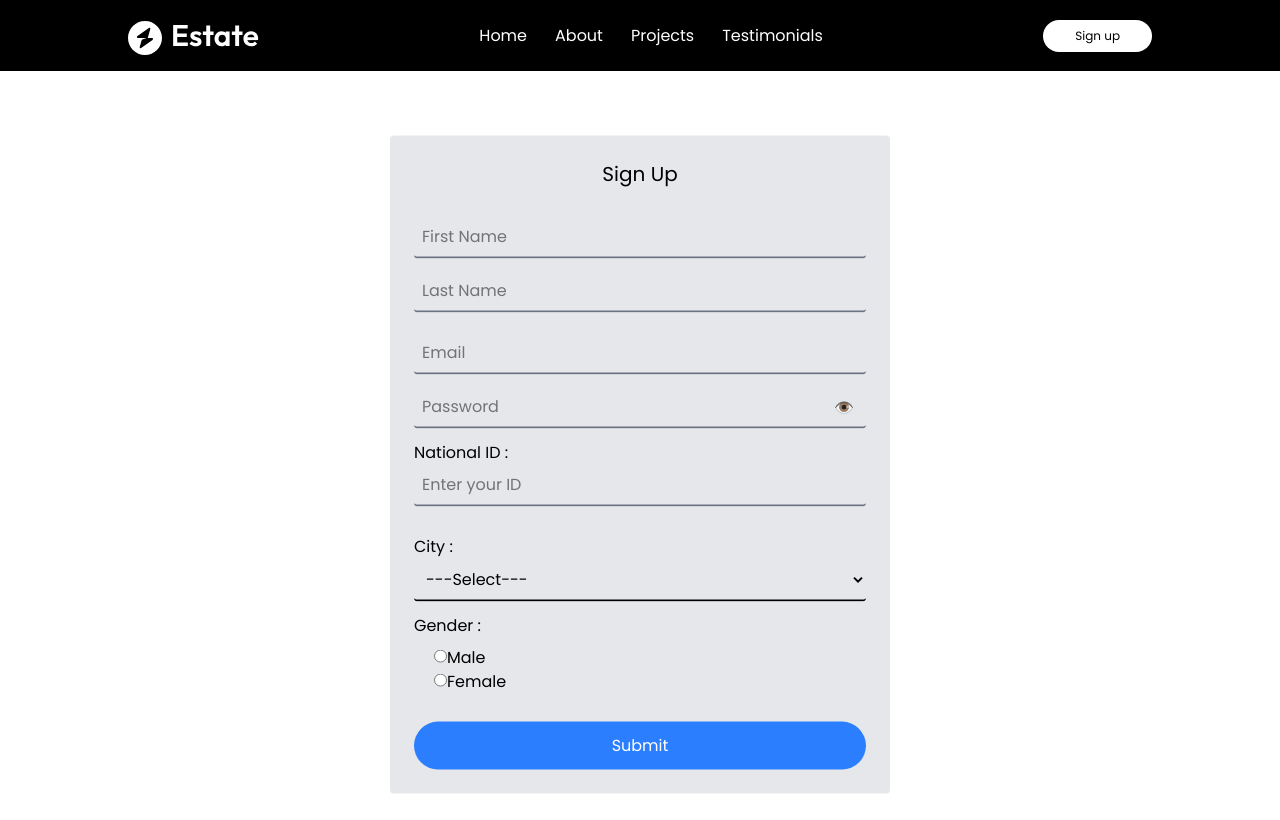
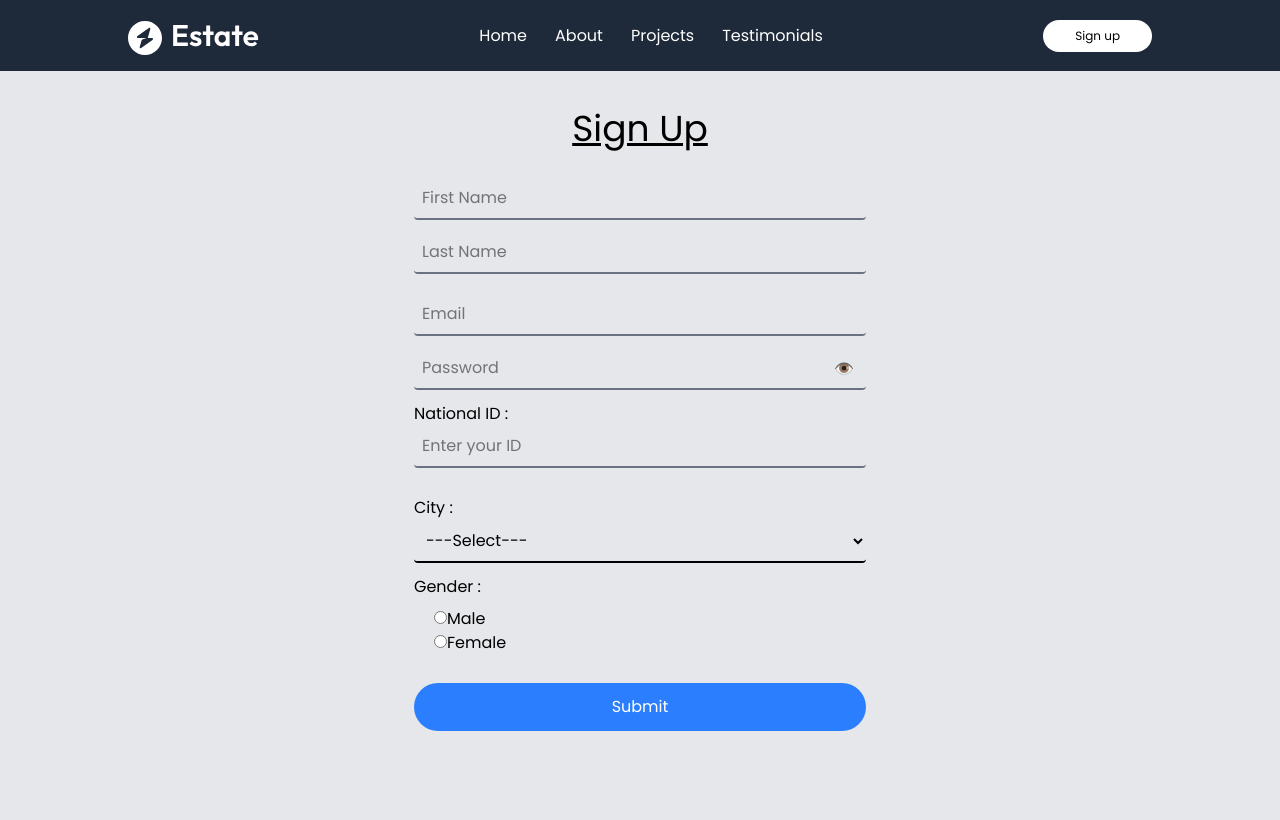
Before and after one commit to la3t0Masoud/Real-state, a React (Vite) app in the folder real-state/: page /SignUp in a window 1280 px wide. Built offline with nearby package versions, Linux system fonts and the light colour scheme.

Commit message:
some bugs fixed

```diff
--- a/real-state/src/components/Navbar.jsx
+++ b/real-state/src/components/Navbar.jsx
@@ -16,7 +16,7 @@ function Navbar(){
     };
   },[showMobileMenu])
   return (
-    <div className='absolute top-0 left-0 w-full z-10 bg-black' >
+    <div className='absolute top-0 left-0 w-full z-10 bg-gray-800' >
       <div className='container mx-auto flex justify-between items-center py-4 px-6 md:px-20 lg:px-32 bg-transparent gap-7'  >
         <Link to='/'> <img src={assets.logo} alt=""/></Link>
         <ul className='hidden md:flex gap-7 text-white ' >
@@ -38,7 +38,7 @@ function Navbar(){
           <a onClick={()=>{setshowMobileMenu(false)}} href="#About" className='px-4 py-2 rounded-full inline-block'>About</a>
           <a onClick={()=>{setshowMobileMenu(false)}} href="#Projects" className='px-4 py-2 rounded-full inline-block'>Projects</a>
           <a onClick={()=>{setshowMobileMenu(false)}} href="#Testimonails" className='px-4 py-2 rounded-full inline-block'>Testimonails</a>
-          <Link to='/SignUp'><a onClick={()=>{setshowMobileMenu(false)}} className='px-4 py-2 rounded-full inline-block'>Sign Up</a></Link>
+          <Link to='/SignUp'><a onClick={()=>{setshowMobileMenu(false)}} className='px-4 py-2 rounded-full inline-block bg-blue-300'>Sign Up</a></Link>
         </ul>
       </div>
     </div>
--- a/real-state/src/components/Projects.jsx
+++ b/real-state/src/components/Projects.jsx
@@ -26,7 +26,13 @@ const Projects = () => {
     setCurrentIndex((prevIndex)=>prevIndex ===0? projectsData.length-1:prevIndex-1)
   }
   return (
-    <motion.div initial={{opacity:0, x:-200}} transition={{duration:1.2}} whileInView={{opacity:1,x:0}} viewport={{once:true}} className='container mx-auto py-4 pt-20 px-6 md:px-20 lg:px-32 my-20 w-full overflow-hidden' id='Projects' >
+    <motion.div
+      initial={{opacity:0, x:-200}}
+      transition={{duration:1.2}}
+      whileInView={{opacity:1,x:0}}
+      viewport={{once:true}}
+      className='container mx-auto py-4 pt-20 px-6 md:px-20 lg:px-32 my-20 w-full overflow-hidden'
+      id='Projects' >
 
       <h1 className='text-2xl sm:text-4xl font-bold mb-2 text-center'>Projects <span className='underline underline-offset-4 decoration-1 under font-light' >Completed</span></h1>
 
@@ -45,7 +51,7 @@ const Projects = () => {
 
         <div className='overflow-hidden ' >
           <div className='flex gap-8 transition-transform duration-500 ease-in-out'
-          style={{transform:`translateX(-${(currentIndex*100)/cardsToShow}%)`}}>
+          style={{transform:`translateX(-${(currentIndex*108.5)/cardsToShow}%)`}}>
             {projectsData.map((project,index)=>(
               <div key={index} className='relative flex-shrink-0 w-full sm:w-1/4'>
                 <img src={project.image} alt={project.title} className='w-full h-auto mb-14' />
--- a/real-state/src/components/Signup.jsx
+++ b/real-state/src/components/Signup.jsx
@@ -60,8 +60,6 @@ const Signup = () => {
 
   try {
     await validationSchema.validate(formData, { abortEarly: false });
-    console.log("Form submitted", formData);
-    console.log("Gender selected:", formData.gender);
   } catch (error) {
     const newErrors = {};
     error.inner.forEach((err) => {
@@ -151,10 +149,11 @@ const Signup = () => {
     <>
     <Navbar />
     <ToastContainer/>
-    <div className='mb-5 bg-gray-200'>
-      <form onSubmit={handleSubmit} className='flex flex-col justify-center items-center gap-3 absolute top-1 left-1/2 -translate-x-1/2 translate-y-1/5 bg-gray-200 rounded p-6 max-w-[500px] w-full mb-5'>
+    <div className='min-h-screen flex justify-center items-center bg-gray-200 mt-5'>
+      <form onSubmit={handleSubmit}
+            className='flex flex-col justify-center items-center gap-3 bg-gray-200 rounded p-6 max-w-[500px] w-full'>
         <div className='flex flex-col justify-center items-center w-full'>
-          <h3 className='mb-5 text-xl'>Sign Up</h3>
+          <h3 className='mb-5 text-4xl underline' >Sign Up</h3>
           <hr />
           <div className='mt-2 w-full'>
             <div className='mb-5 names flex flex-col items-center justify-center gap-3 w-full'>
```
